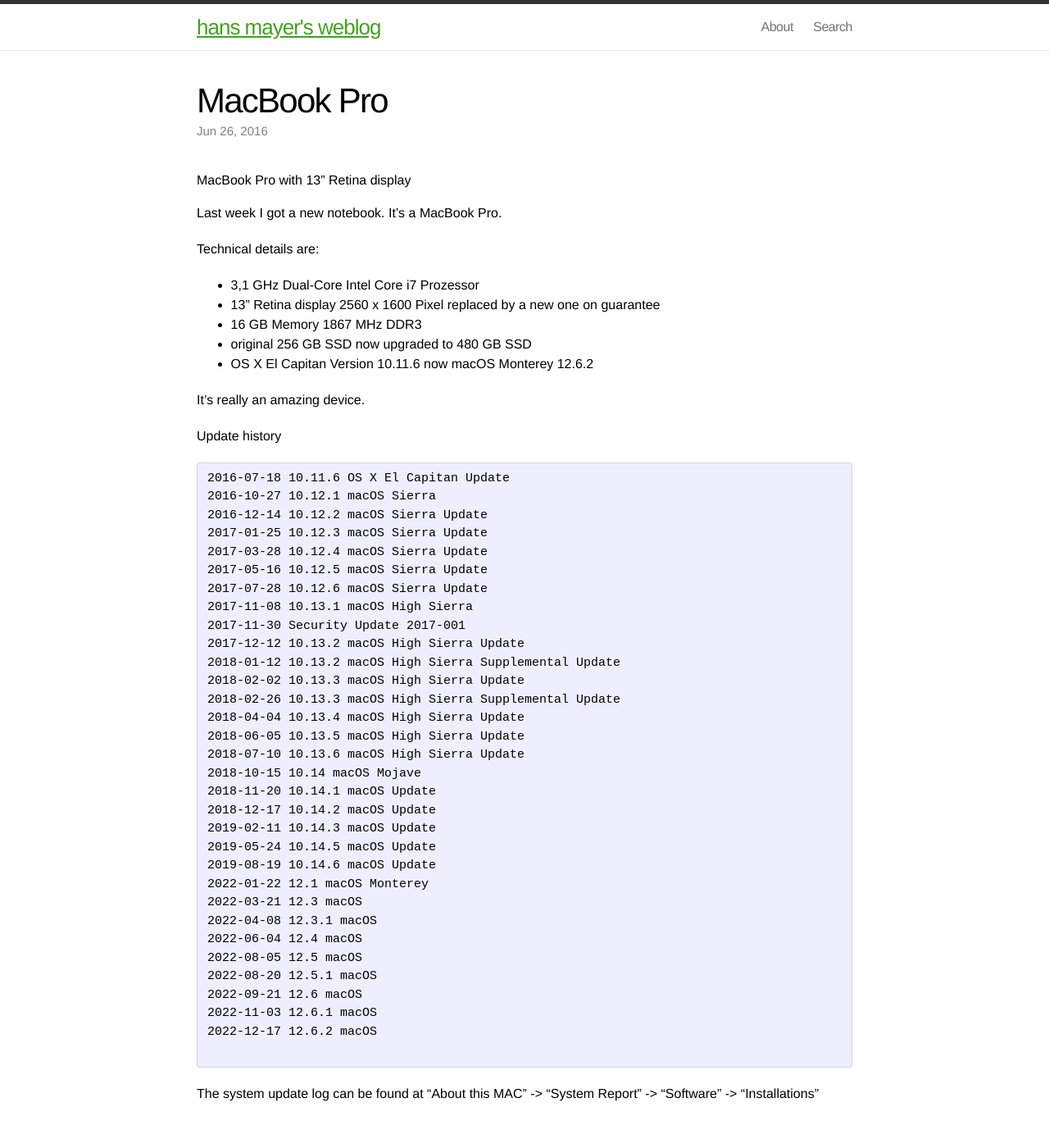
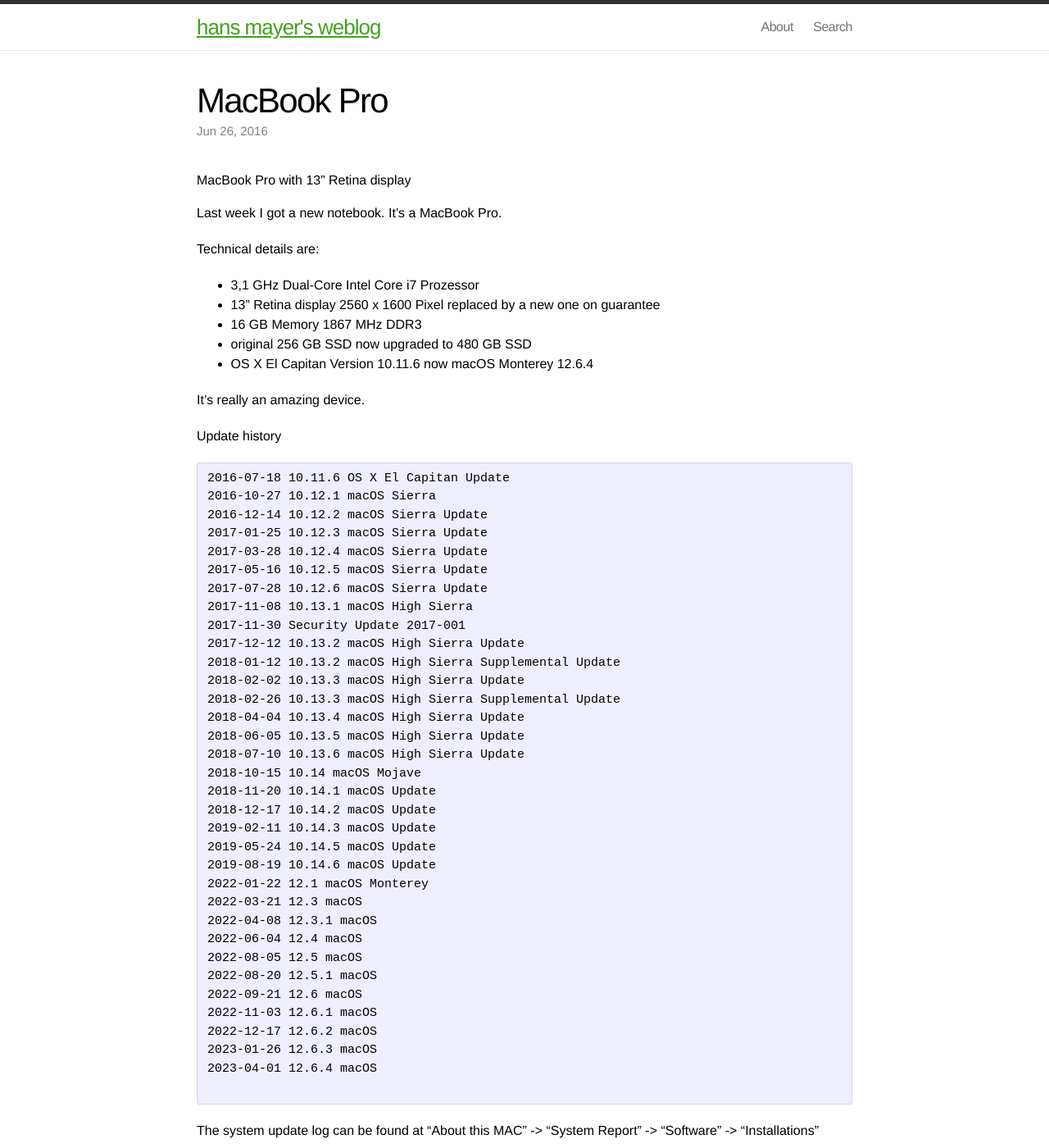
Before and after one commit to hans-mayer/blog, a Jekyll site: the page built from _posts/2016-06-26-MacBookPro.markdown, in a window 1280 px wide and 1400 px high. Shown: the whole window at 82% size. Built offline with Jekyll 4.4.1, drawn with Linux system fonts in a browser that asks for light colours.

Commit message:
MacBookPro update history 12.6.4 macOS Monterey

```diff
--- a/_posts/2016-06-26-MacBookPro.markdown
+++ b/_posts/2016-06-26-MacBookPro.markdown
@@ -15,7 +15,7 @@
 * 13" Retina display 2560 x 1600 Pixel replaced by a new one on guarantee
 * 16 GB Memory 1867 MHz DDR3
 * original 256 GB SSD now upgraded to 480 GB SSD
-* OS X El Capitan Version 10.11.6 now macOS Monterey 12.6.2
+* OS X El Capitan Version 10.11.6 now macOS Monterey 12.6.4
 
 It's really an amazing device.
 
@@ -54,6 +54,8 @@
 2022-09-21 12.6 macOS
 2022-11-03 12.6.1 macOS
 2022-12-17 12.6.2 macOS
+2023-01-26 12.6.3 macOS
+2023-04-01 12.6.4 macOS
 
 </pre>
 
```
Also changed, not shown: 1 other file.
